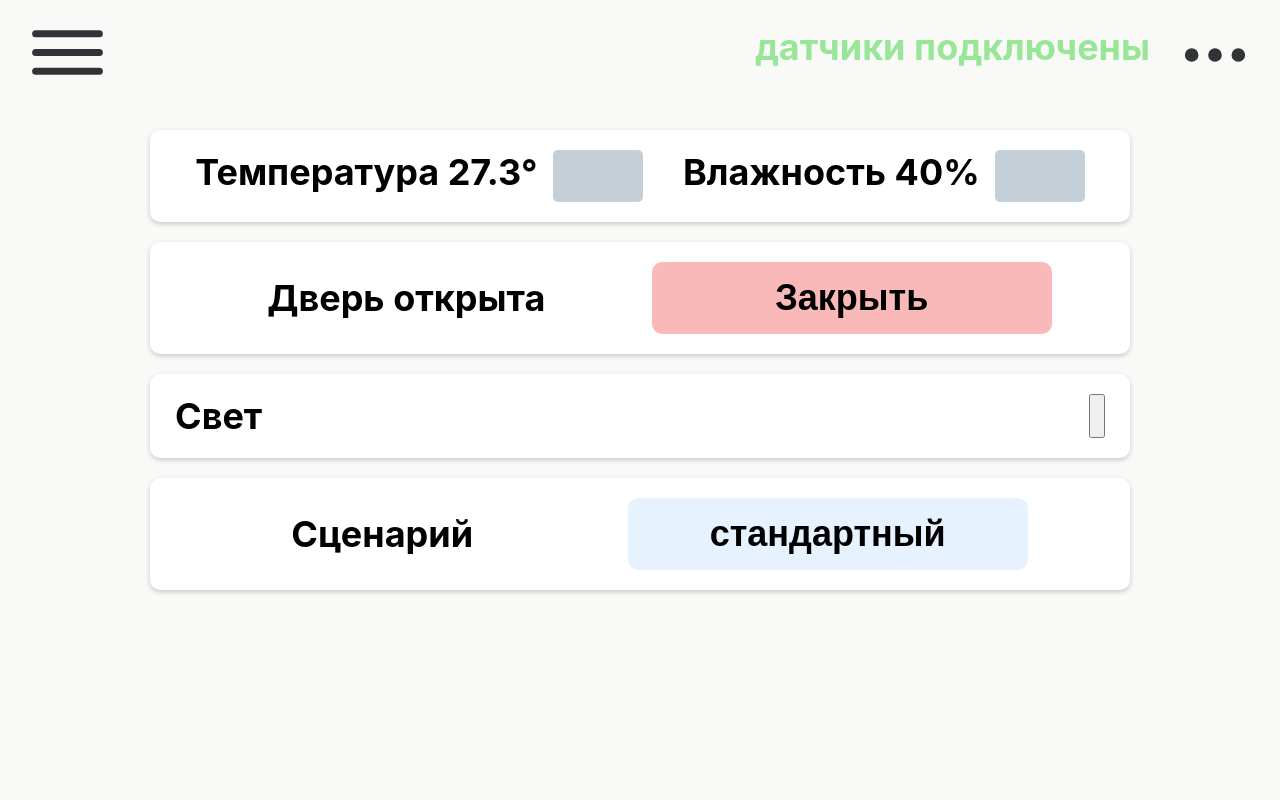
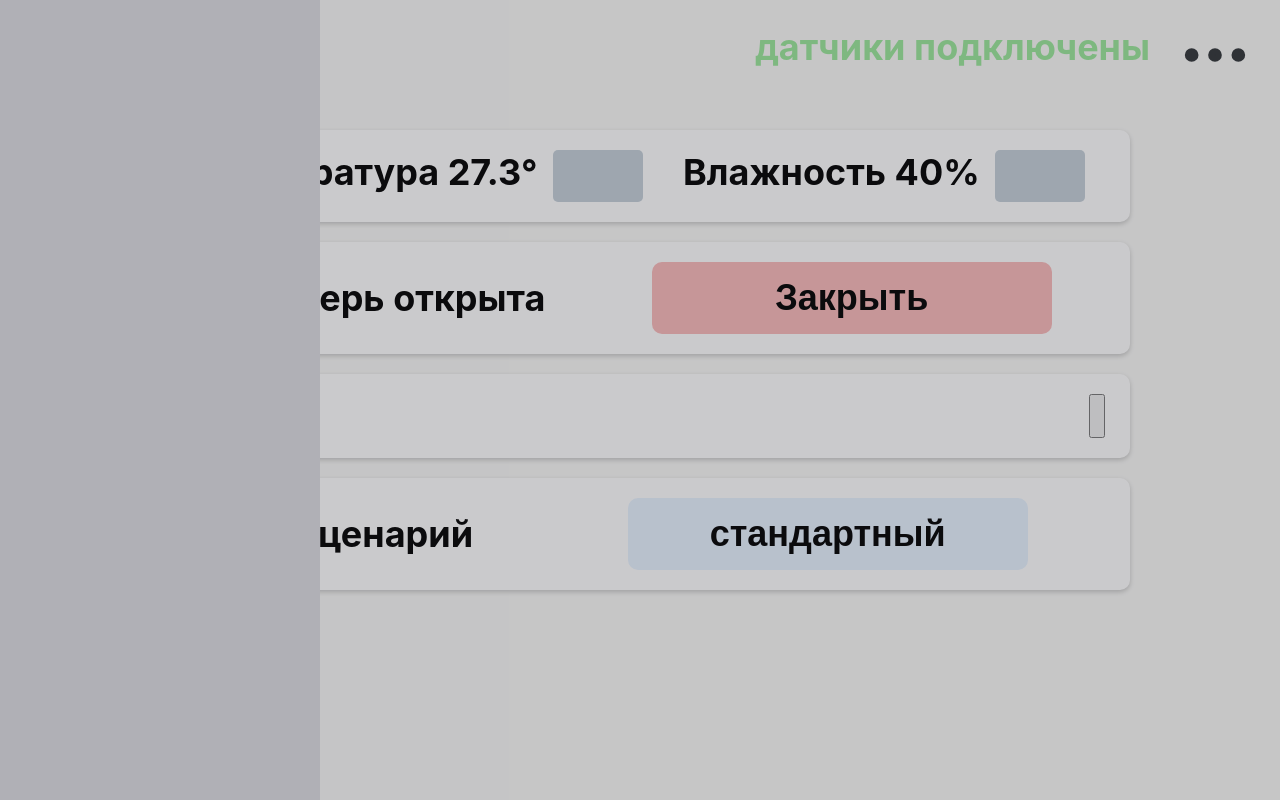
Before and after one commit to arec0000/x-home, a React (Create React App) app in the folder client/: page / in a window 1280 px wide. Both pictures are taken after a click on the button 67 px from the left and 52 px from the top of the page. Built offline with nearby package versions, Linux system fonts and the light colour scheme; no server answers.

Commit message:
client: add pop-up menu

```diff
--- a/client/src/components/app/App.css
+++ b/client/src/components/app/App.css
@@ -2,7 +2,7 @@ body {
     background-color: #F9F9F7;
     padding-top: 15px;
     padding-bottom: 50px;
-  }
+}
 
 .widgets {
     margin: 0 auto;
--- a/client/src/components/app/App.js
+++ b/client/src/components/app/App.js
@@ -13,9 +13,10 @@ class App extends Component {
         super(props);
         this.state = {
             socket: null,
+            menuOpen: false,
+            connectedStatus: true,
             sensTemp: 27.3,
             sensWetness: 40,
-            connectedStatus: true,
             doorControl: false,
             lightButtons: [
                 {name: 'спальня', shine: true, id: 1},
@@ -75,8 +76,8 @@ class App extends Component {
         }
     }
 
-    componentDidMount() {
-        this.connect();
+    onToggleMenu = () => {
+        this.setState(({menuOpen}) => ({menuOpen: !menuOpen}));
     }
 
     onClickDoor = () => {
@@ -85,11 +86,18 @@ class App extends Component {
         }));
     }
 
+    componentDidMount() {
+        this.connect();
+    }
+
     render() {
-        const {connectedStatus, sensTemp, sensWetness, doorControl, lightButtons} = this.state;
+        const {connectedStatus, menuOpen, sensTemp, sensWetness, doorControl, lightButtons} = this.state;
         return (
             <div className="App">
-                <Header connectedStatus={connectedStatus}/>
+                <Header
+                    connectedStatus={connectedStatus}
+                    menuOpen={menuOpen}
+                    onToggleMenu={this.onToggleMenu}/>
                 <ul className="widgets">
                     <ClimateWidget
                         key={1}
--- a/client/src/components/header/header.css
+++ b/client/src/components/header/header.css
@@ -14,6 +14,7 @@ header {
     border: 0;
     transition-property: filter, opacity;
     transition-duration: 0.15s;
+    cursor: pointer;
 }
 
 .button-menu:hover {
@@ -30,6 +31,7 @@ header {
     border: 0;
     transition-property: filter, opacity;
     transition-duration: 0.15s;
+    cursor: pointer;
 }
 
 .button-settings:hover {
@@ -50,6 +52,36 @@ header {
     margin-left: auto;
     margin-right: 25px;
     padding-top: 10px;
+}
+
+.menu-shading {
+    position: fixed;
+    top: 0;
+    width: 100%;
+    height: 100%;
+    transform: translateX(-100%);
+    opacity: 0;
+    background-color: rgba(46, 46, 53, .25);
+    transition: opacity 0.3s;
+}
+
+.menu-shading.active {
+    transform: translateX(0);
+    opacity: 1;
+}
+
+.menu {
+    position: fixed;
+    top: 0px;
+    width: 25%;
+    height: 100%;
+    transform: translateX(-100%);
+    background-color: #B0B0B6;
+    transition: all 0.3s;
+}
+
+.menu.active {
+    transform: translateX(0);
 }
 
 @media (max-width: 630px) {
--- a/client/src/components/header/header.js
+++ b/client/src/components/header/header.js
@@ -3,6 +3,12 @@ import { Component } from 'react'
 import './header.css';
 
 class Header extends Component {
+
+    onToggleMenu = (e) => {
+        if (e.target.classList.contains('menu-shading')) {
+            this.props.onToggleMenu();
+        }
+    }
 
     render() {
         let connected = 'датчики отключены';
@@ -17,8 +23,15 @@ class Header extends Component {
         return (
             <header>
                 <button type="button"
-                        className="button-menu">
+                        className="button-menu"
+                        onClick={this.props.onToggleMenu}>
                 </button>
+
+                <div className={`menu-shading${this.props.menuOpen ? " active" : ""}`} onClick={this.onToggleMenu}/>
+
+                <nav className={`menu${this.props.menuOpen ? " active" : ""}`}>
+
+                </nav>
 
                 <span type="text"
                       className={clazz}>
```
